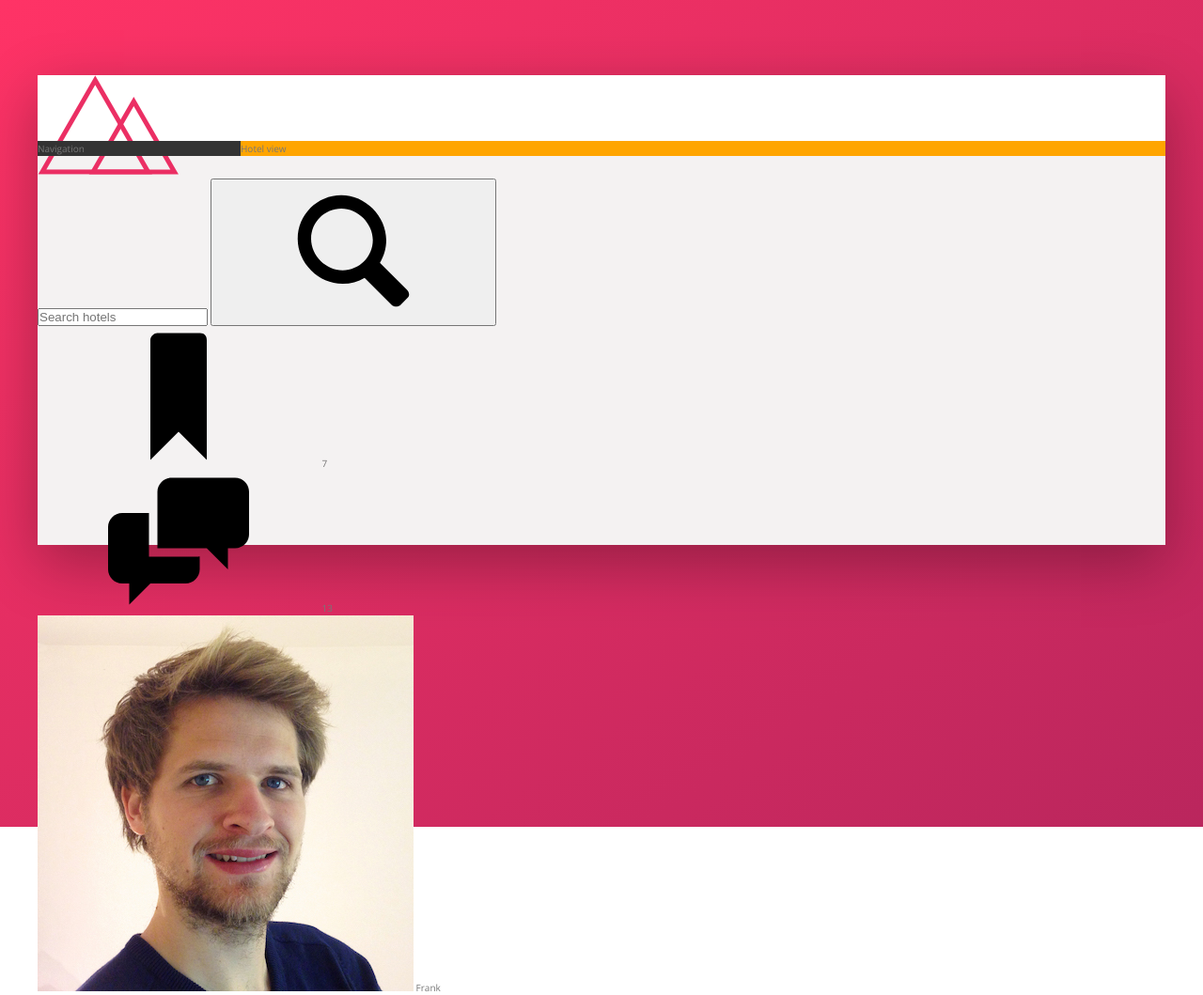
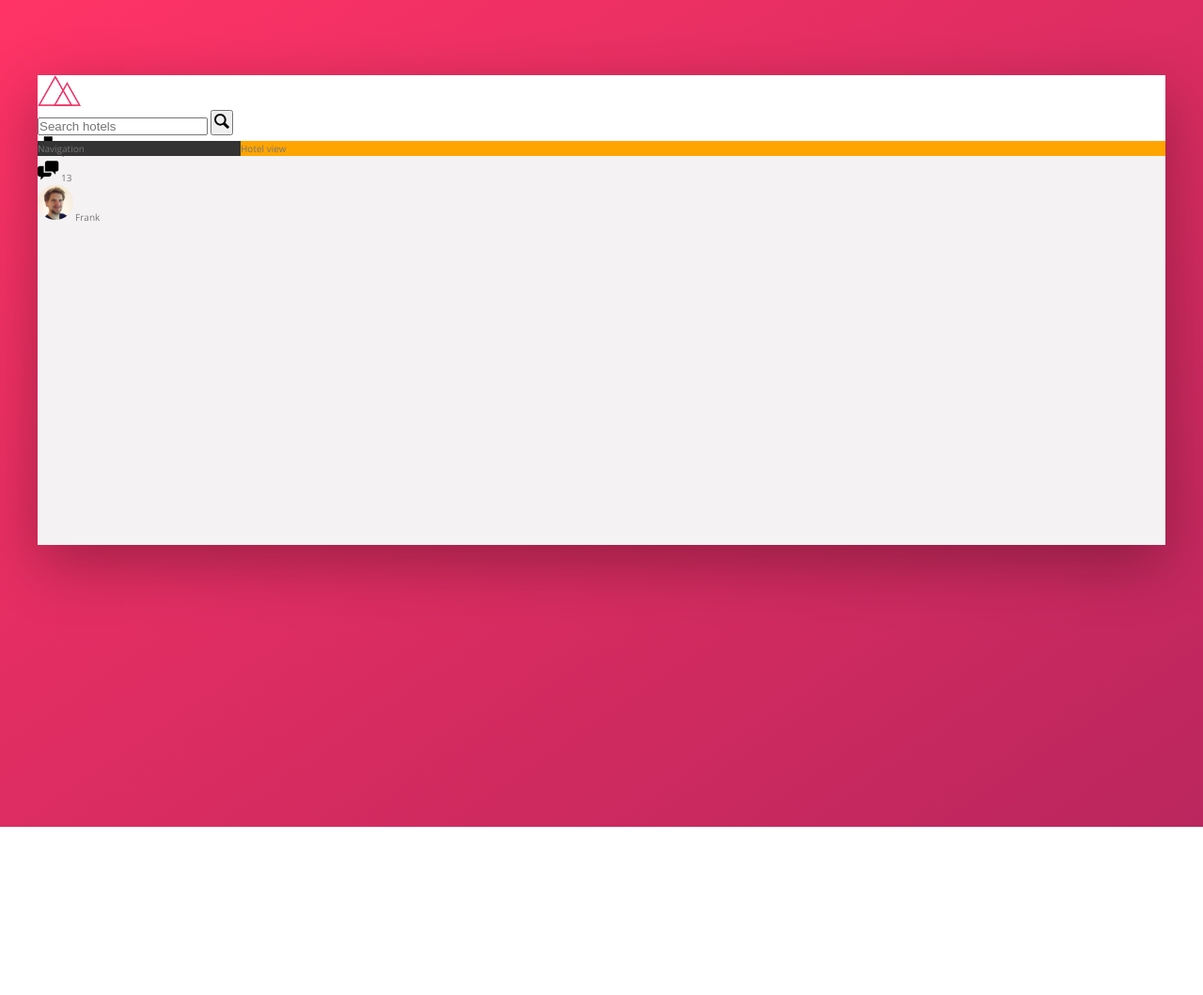
Before and after one commit to Frank-Bae/css, a website: page Trillo/starter/index.html in a window 1280 px wide. Shown: the whole page at 94% size. After the commit the page ends 880 px from the top, so only its background shows below. Drawn offline with nearby package versions, Linux system fonts and the light colour scheme.

Commit message:
added the icons and adjusted the css sizing

```diff
--- a/Trillo/starter/index.html
+++ b/Trillo/starter/index.html
@@ -38,7 +38,7 @@
               <span class="user-nav__notification">13</span>
             </div>
             <div class="user-nav__user">
-              <img src="img/user.jpg" alt="User photo" class="user-nav__user">
+              <img src="img/user.jpg" alt="User photo" class="user-nav__user-photo">
               <span class="user-nav__user-name">Frank</span>
             </div>
           </nav>
--- a/Trillo/starter/sass/_component.scss
+++ b/Trillo/starter/sass/_component.scss
@@ -0,0 +1,58 @@
+/////////////////////////////////////////////
+// LOGO
+.logo {
+  height: 3.25rem;
+
+}
+
+
+
+////////////////////////////////////////////
+// SEARCH
+.search {
+  &__input {
+
+  }
+
+  &__button {
+
+  }
+
+  &__icon {
+    height: 2rem;
+    width: 2rem;
+  }
+}
+
+
+//////////////////////////////////////////////
+// USER NAVIGATION
+.user-nav {
+  &__icon-box {
+
+  }
+
+  &__icon {
+    height: 2.25rem;
+    width: 2.25rem;
+
+  }
+
+  &__notification {
+
+  }
+
+  &__user {
+
+  }
+
+  &__user-photo {
+    height: 3.75rem;
+    border-radius: 50%;
+
+  }
+
+  &__user-name {
+
+  }
+}
```
Also changed, not shown: Trillo/starter/sass/main.css, 1 other file.
